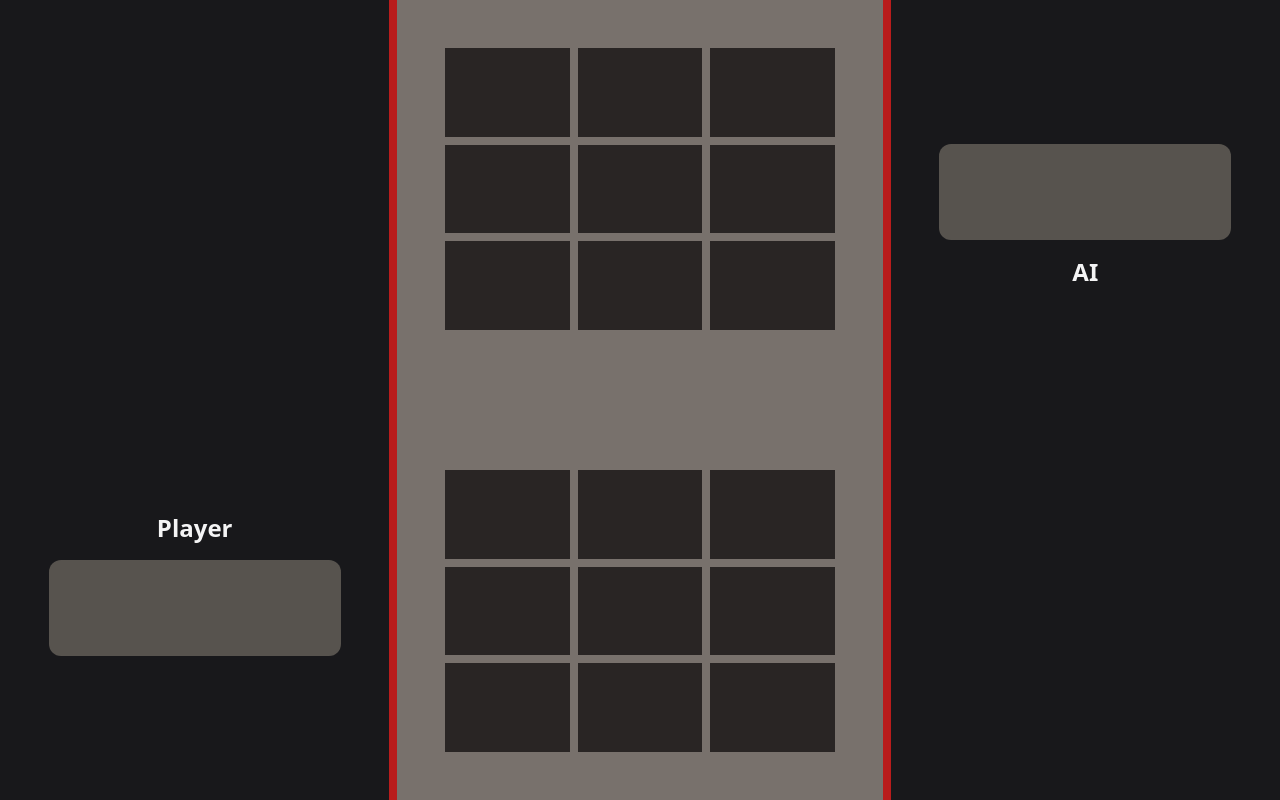
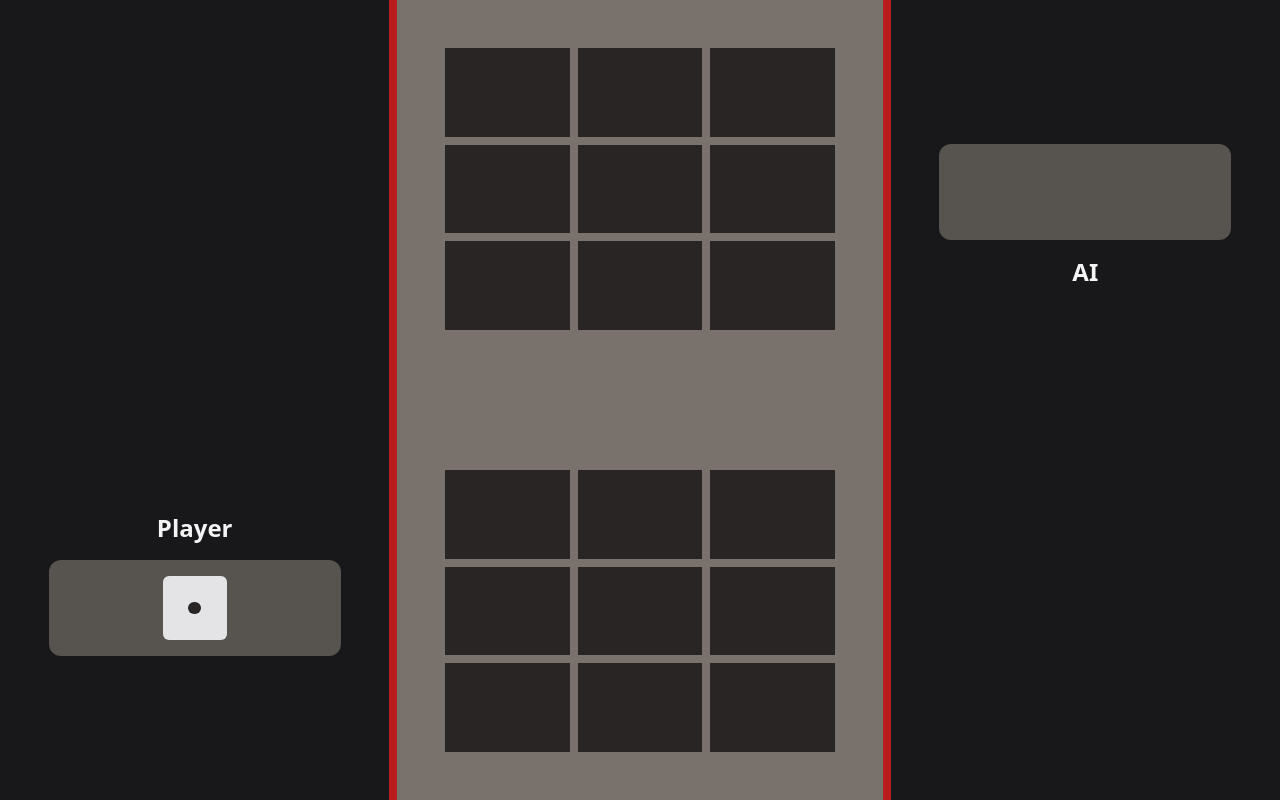
Before and after one commit to rezyaev/knucklebones, a Svelte app: page / in a window 1280 px wide. Built offline with nearby package versions, Linux system fonts and the light colour scheme.

Commit message:
add current dice random generation

```diff
--- a/src/App.svelte
+++ b/src/App.svelte
@@ -1,11 +1,65 @@
 <script lang="ts">
 	import "./app.css";
+	import { random } from "lodash-es";
+
+	let currentDice = random(1, 6);
+
+	console.log({ currentDice });
 </script>
 
 <main class="flex h-screen w-screen bg-zinc-900">
 	<div class="flex h-full flex-1 flex-col items-center justify-end gap-4 pb-36">
 		<h2 class="text-2xl font-bold text-zinc-100">Player</h2>
-		<div class="h-24 w-3/4 rounded-xl bg-stone-600"></div>
+		<div
+			class="flex h-24 w-3/4 items-center justify-center rounded-xl bg-stone-600"
+		>
+			<div
+				class="grid h-16 w-16 grid-cols-3 grid-rows-3 gap-px rounded-md bg-zinc-200 p-3"
+			>
+				<div
+					class="h-full w-full rounded-full"
+					class:bg-stone-800="{currentDice === 4 ||
+						currentDice === 5 ||
+						currentDice === 6}"
+				></div>
+				<div class="h-full w-full rounded-full"></div>
+				<div
+					class="h-full w-full rounded-full"
+					class:bg-stone-800="{currentDice === 3 ||
+						currentDice === 4 ||
+						currentDice === 5 ||
+						currentDice === 6}"
+				></div>
+				<div
+					class="h-full w-full rounded-full"
+					class:bg-stone-800="{currentDice === 2 || currentDice === 6}"
+				></div>
+				<div
+					class="h-full w-full rounded-full"
+					class:bg-stone-800="{currentDice === 1 ||
+						currentDice === 3 ||
+						currentDice === 5}"
+				></div>
+				<div
+					class="h-full w-full rounded-full"
+					class:bg-stone-800="{currentDice === 2 || currentDice === 6}"
+				></div>
+				<div
+					class="h-full w-full rounded-full"
+					class:bg-stone-800="{currentDice === 3 ||
+						currentDice === 4 ||
+						currentDice === 5 ||
+						currentDice === 6}"
+				></div>
+				<div class="h-full w-full rounded-full"></div>
+				<div
+					class="h-full w-full rounded-full"
+					class:bg-stone-800="{currentDice === 4 ||
+						currentDice === 5 ||
+						currentDice === 6}"
+				></div>
+			</div>
+		</div>
 	</div>
 
 	<div
```
